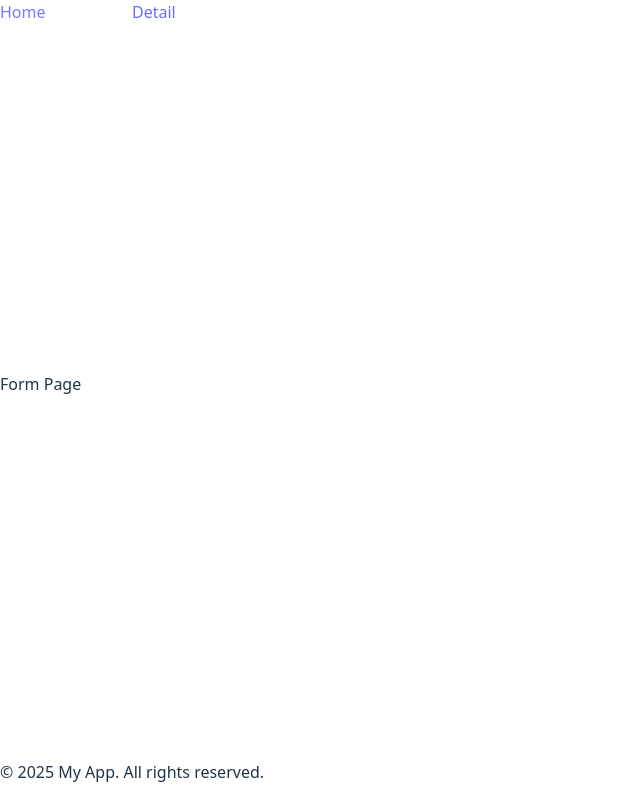
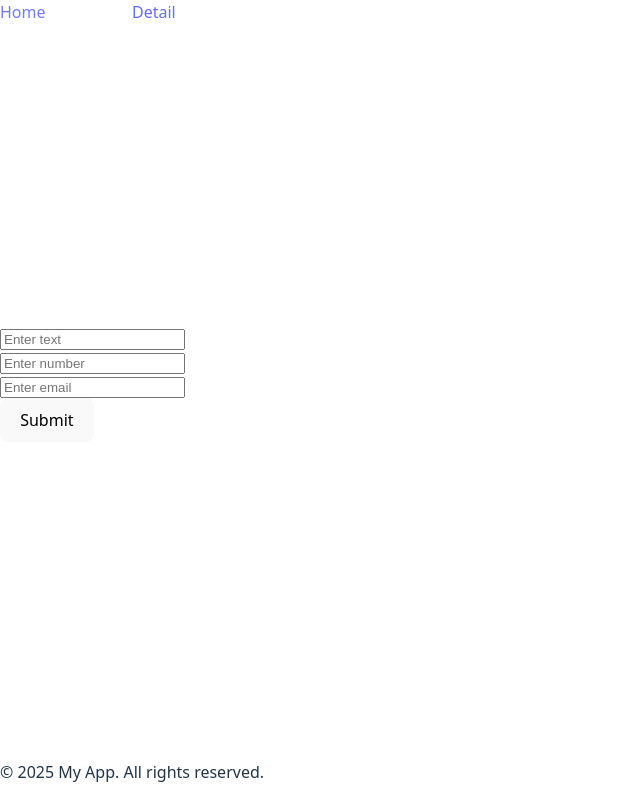
Before and after one commit to RyoGreen/practice_typescript, a React (Vite) app in the folder react/: page /form in a window 1280 px wide. Shown: the whole page, without its empty margins (0-640 px from the left). Built offline with nearby package versions, Linux system fonts and the light colour scheme.

Commit message:
change function

```diff
--- a/react/src/pages/Form.tsx
+++ b/react/src/pages/Form.tsx
@@ -1,10 +1,16 @@
-const Form: React.FC = () => {
+export default function Form() {
     return (
-        <div>
-            Form Page
-        </div>
-
+        <form>
+            <div>
+                <input type="text" placeholder="Enter text" />
+            </div>
+            <div>
+                <input type="number" placeholder="Enter number" />
+            </div>
+            <div>
+                <input type="email" placeholder="Enter email" />
+            </div>
+            <button type="submit">Submit</button>
+        </form>
     )
 }
-
-export default Form;
```
